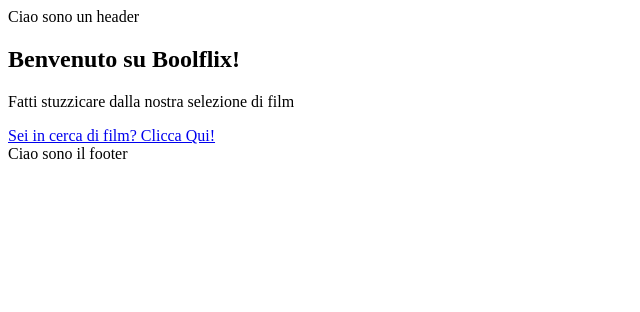
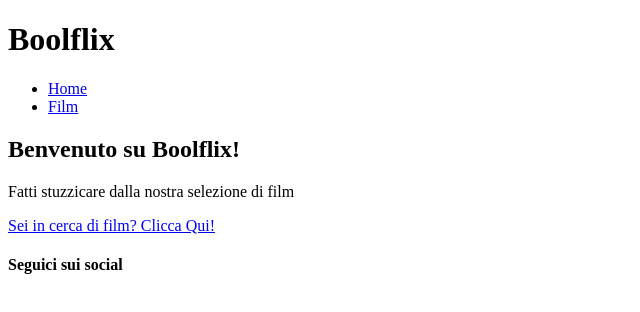
Before and after one commit to emanuelesguerzo/webapp-react, a React (Vite) app: page / in a window 1280 px wide. Shown: the top 312 px of the page, without its empty margins (0-640 px from the left). Built offline with nearby package versions, Linux system fonts and the light colour scheme.

Commit message:
feat: 1st bonus complete, components created

```diff
--- /dev/null
+++ b/src/components/AppFooter.jsx
@@ -0,0 +1,9 @@
+const AppFooter = () => {
+    return(
+        <footer>
+            <h4>Seguici sui social</h4>
+        </footer>
+    )
+}
+
+export default AppFooter;
--- /dev/null
+++ b/src/components/AppHeader.jsx
@@ -0,0 +1,12 @@
+import MainNav from './MainNav'
+
+const AppHeader = () => {
+    return (
+        <header>
+            <h1>Boolflix</h1>
+            <MainNav />
+        </header>
+    )
+}
+
+export default AppHeader;
--- /dev/null
+++ b/src/components/MainNav.jsx
@@ -0,0 +1,30 @@
+import { NavLink } from "react-router-dom"
+
+const MainNav = () => {
+    const navLinks = [
+        {
+            path: "/",
+            title: "Home",
+        },
+        {
+            path: "/movies",
+            title: "Film",
+        }
+    ]
+
+    return(
+        <>
+            <ul>
+                {navLinks.map((curLink, index) => (
+                    <li key={index}>
+                        <NavLink to={curLink.path}>
+                            {curLink.title}
+                        </NavLink>
+                    </li>
+                ))}
+            </ul>
+        </>
+    )
+}
+
+export default MainNav;
--- /dev/null
+++ b/src/components/MovieCard.jsx
@@ -0,0 +1,24 @@
+const MovieCard = ({movie}) => {
+    const backendUrl = import.meta.env.VITE_BACKEND_URL;
+
+    return(
+        <div className="card">
+            <img src={
+                    movie.image
+                        ? `${backendUrl}/poster-images/${movie.image}`
+                        : "https://placehold.co/300x300"}
+                 alt={`Copertina del film ${movie.title}`}
+            />
+            <div>
+                <h3>
+                    {movie.title}
+                </h3>
+                <div>{movie.director}</div>
+                <div>Released: {movie.release_year}</div>
+                <p>{movie.abstract}</p>
+            </div>
+        </div>
+    )
+}
+
+export default MovieCard;
--- a/src/index.css
+++ b/src/index.css
@@ -0,0 +1,3 @@
+img {
+    max-width: 300px;
+}
--- a/src/layouts/AppLayout.jsx
+++ b/src/layouts/AppLayout.jsx
@@ -1,11 +1,13 @@
 import { Outlet } from "react-router-dom"
+import AppHeader from "../components/AppHeader"
+import AppFooter from "../components/AppFooter"
 
 const AppLayout = () => {
     return (
         <>
-            <header>Ciao sono un header</header>
+            <AppHeader />
             <main>{<Outlet />}</main>
-            <footer>Ciao sono il footer</footer>
+            <AppFooter />
         </>
     )
 }
--- a/src/pages/MoviesPage.jsx
+++ b/src/pages/MoviesPage.jsx
@@ -1,5 +1,6 @@
 import axios from "axios";
 import { useEffect, useState } from "react";
+import MovieCard from "../components/MovieCard";
 
 const MoviesPage = () => {
 
@@ -12,7 +13,6 @@ const MoviesPage = () => {
         })
     }, [])
 
-
     return (
         <>
             <section>
@@ -21,10 +21,14 @@ const MoviesPage = () => {
             </section>
             <section>
                 <h2>Elenco di Film</h2>
-                <ul>
-                    {movies.map((curMovie) => (<li key={curMovie.id}>{curMovie.title}</li>))}
-                </ul>
-            </section>
+                <div>
+                    {movies.map((curMovie) => (
+                        <div>
+                            <MovieCard movie={curMovie}/>
+                        </div>
+                    ))}
+                </div>
+        </section >
         </>
     )
 }
```
